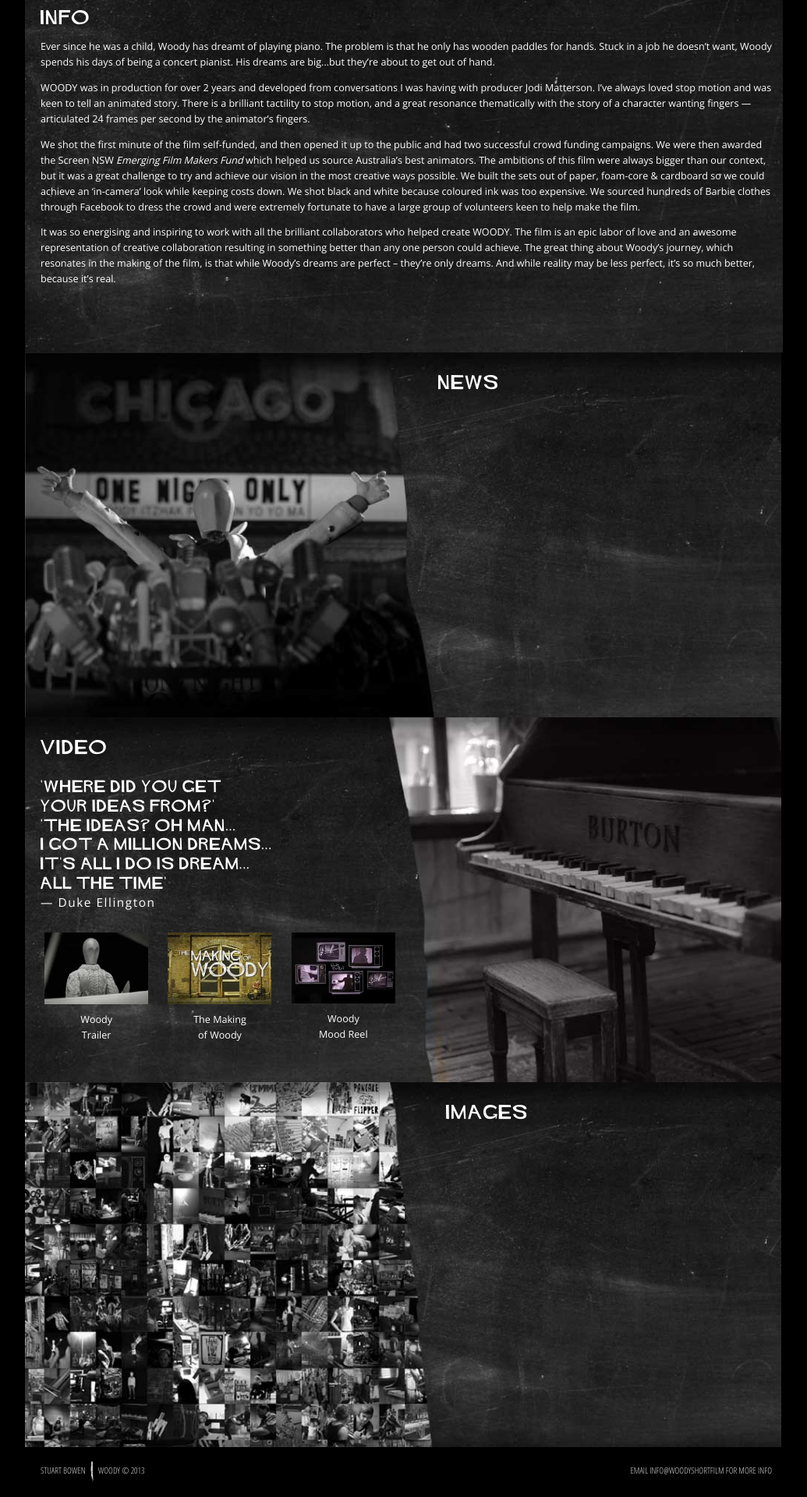
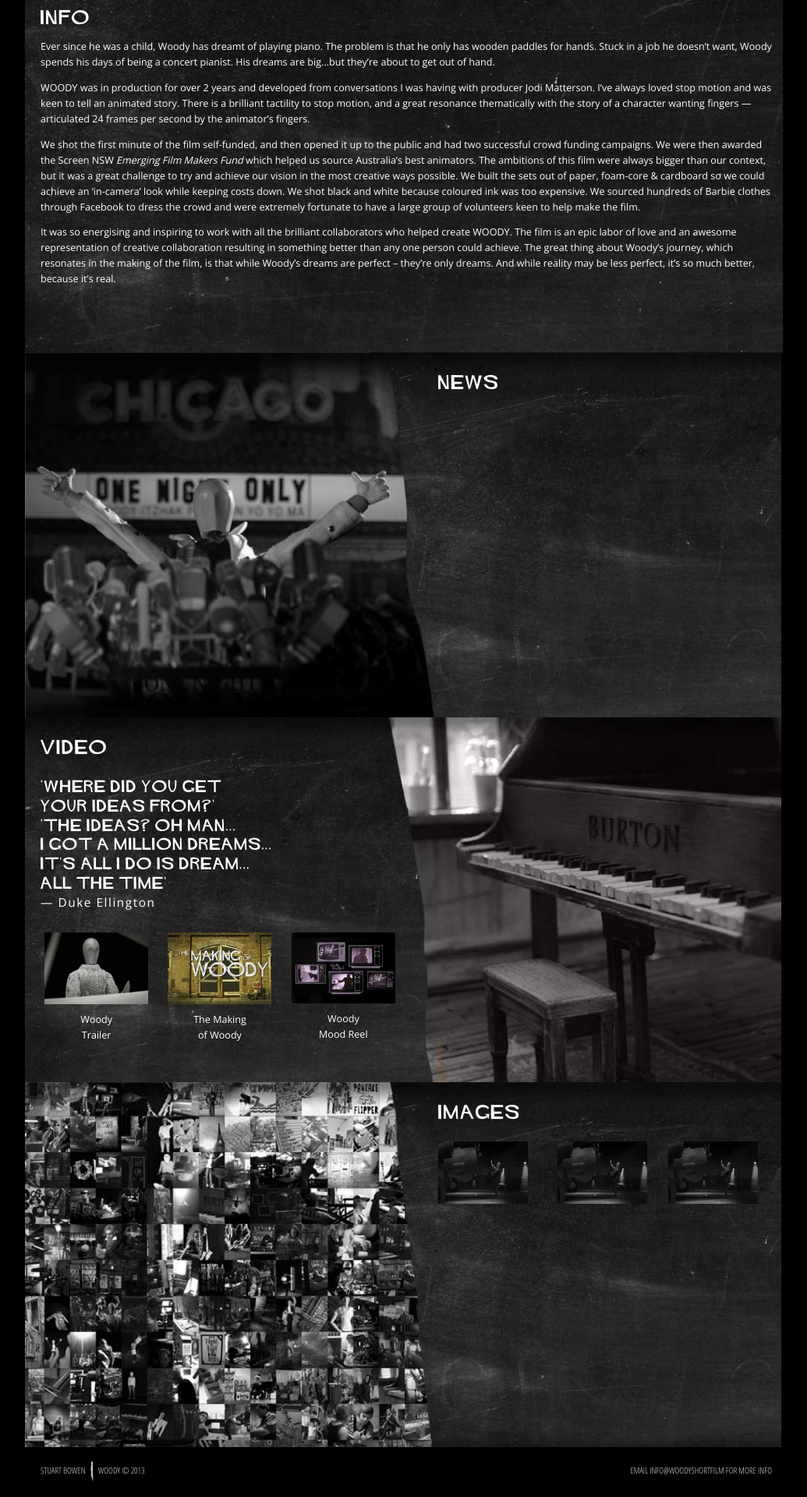
Before and after one commit to woodyshortfilm/woodyshortfilm.github.io, a Jekyll site: the page built from index.html, in a window 1280 px wide. Shown: the part 671-2591 px from the top of the page at 78% size, without its empty margins (119-1154 px from the left). Built offline with Jekyll 4.4.1, drawn with Linux system fonts in a browser that asks for light colours; nearby versions of some CDN libraries; comment, search, counter and statistics services are not loaded.

Commit message:
Added carousel proof of concept.

```diff
--- a/css/main.css
+++ b/css/main.css
@@ -173,11 +173,30 @@
 }
 
 #images {
+  font-family: 'Open Sans', sans-serif;
   height: 468px;
   background-image: url('/img/images.jpg');
 }
 
-#images p { margin-left: 520px; }
+#images p, #images div.grid {
+  margin-left: 510px;
+  padding-left: 0px;
+}
+
+#images #image-carousel {
+  display: none;
+  width: 800px;
+  left: 50%;
+  margin-left: -400px;
+  top: 50%;
+  margin-top: -211px;
+  height: 422px;
+}
+
+#images #image-carousel .carousel-control {
+  font-family: 'Helvetica Neue', Helvetica, Arial, sans-serif;
+  top: 50%;
+}
 
 footer {
   height: 60px;
--- a/index.html
+++ b/index.html
@@ -150,7 +150,38 @@
 
 <div id="images" class="grid background-cover">
   <div class="unit whole">
+    <div id="image-carousel" class="carousel slide modal hide fade">
+      <ol class="carousel-indicators">
+        <li data-target="#image-carousel" data-slide-to="0" class="active"></li>
+        <li data-target="#image-carousel" data-slide-to="1"></li>
+        <li data-target="#image-carousel" data-slide-to="2"></li>
+      </ol>
+      <div class="carousel-inner">
+        <div class="active item"><img src="/img/carousel/001.jpg" width="800" alt=""></div>
+        <div class="item"><img src="/img/carousel/001.jpg" width="800" alt=""></div>
+        <div class="item"><img src="/img/carousel/001.jpg" width="800" alt=""></div>
+      </div>
+      <a class="carousel-control left" href="#image-carousel" data-slide="prev">&lsaquo;</a>
+      <a class="carousel-control right" href="#image-carousel" data-slide="next">&rsaquo;</a>
+    </div>
     <p class="section-heading">IMAGES</p>
+    <div class="grid">
+      <div class="unit one-third">
+        <a href="#image-carousel" data-toggle="modal">
+          <img src="/img/carousel/thumbs/001.jpg" width="115" alt="">
+        </a>
+      </div>
+      <div class="unit one-third">
+        <a href="#image-carousel" data-toggle="modal">
+          <img src="/img/carousel/thumbs/001.jpg" width="115" alt="">
+        </a>
+      </div>
+      <div class="unit one-third">
+        <a href="#image-carousel" data-toggle="modal">
+          <img src="/img/carousel/thumbs/001.jpg" width="115" alt="">
+        </a>
+      </div>
+    </div>
   </div>
 </div>
 
```
Also changed, not shown: img/carousel/001.jpg (added), img/carousel/thumbs/001.jpg (added).
